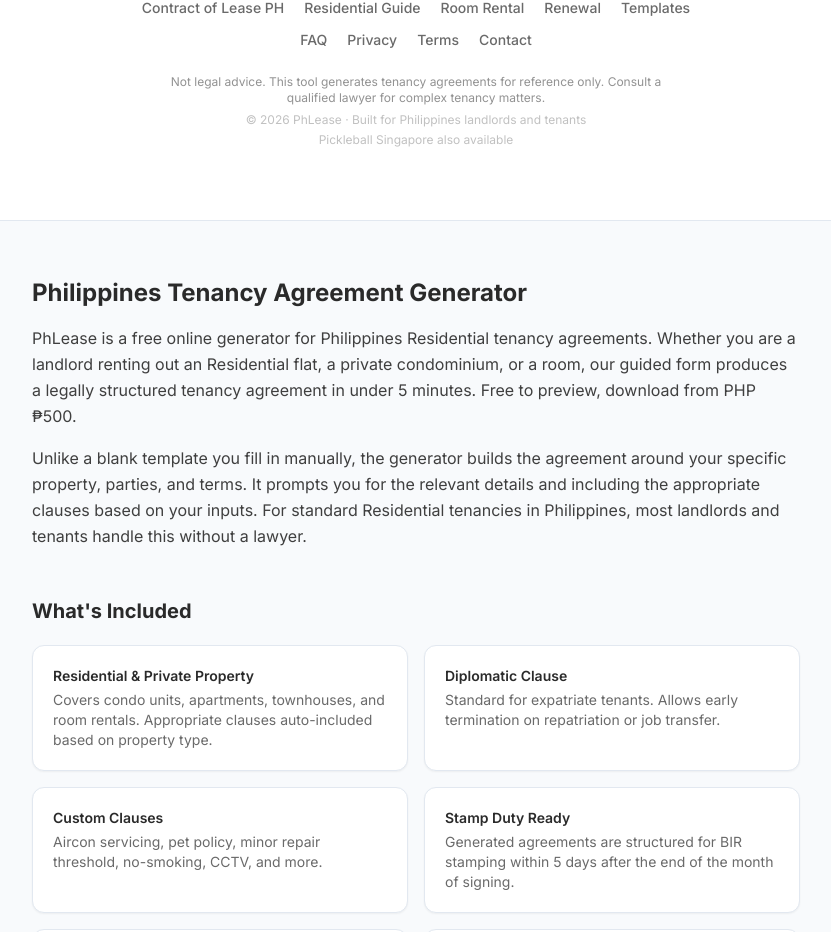
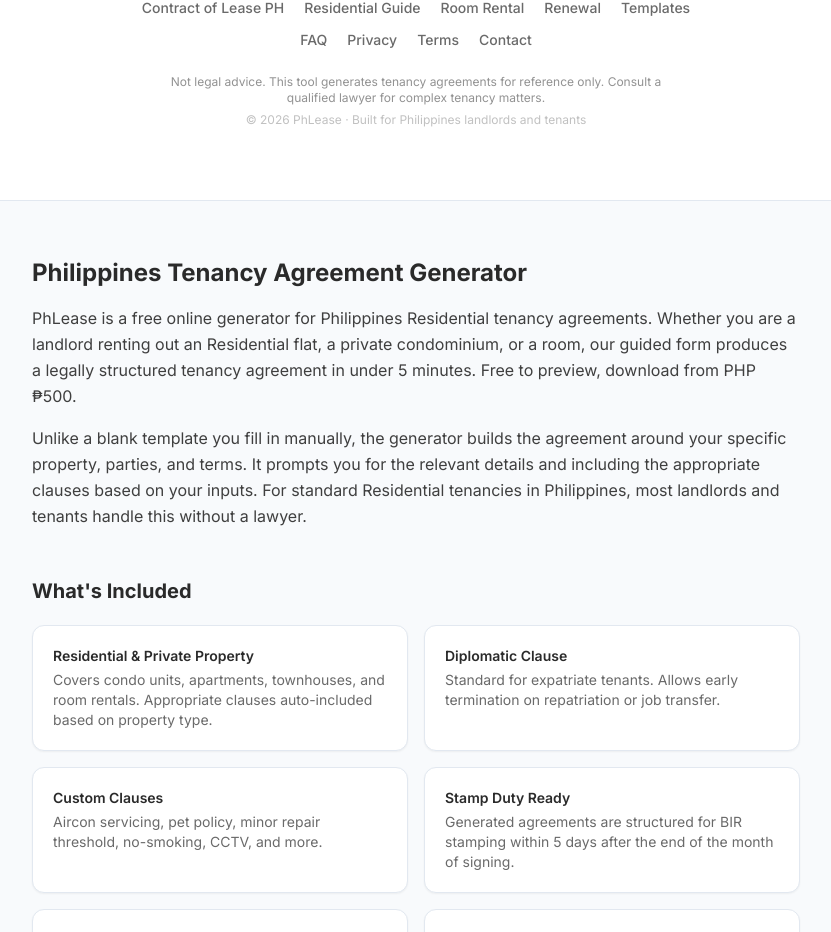
Before and after one commit to whooshinglander/phlease, a Next.js app: page / in a window 1280 px wide. Shown: the part 1578-2510 px from the top of the page, without its empty margins (224-1055 px from the left). Built offline with nearby package versions, Linux system fonts and the light colour scheme; no server answers.

Commit message:
revert: remove PickleSG footer link (wrong direction)

```diff
--- a/components/ui/Footer.tsx
+++ b/components/ui/Footer.tsx
@@ -42,9 +42,6 @@
         <p className="text-xs text-navy-300 text-center">
           © {new Date().getFullYear()} PhLease · Built for Philippines landlords and tenants
         </p>
-        <p className="text-xs text-navy-300 text-center mt-1">
-          <a href="https://picklesg.com" className="hover:text-brand-700 transition-colors" target="_blank" rel="noopener noreferrer">Pickleball Singapore</a> also available
-        </p>
       </div>
     </footer>
   )
```
